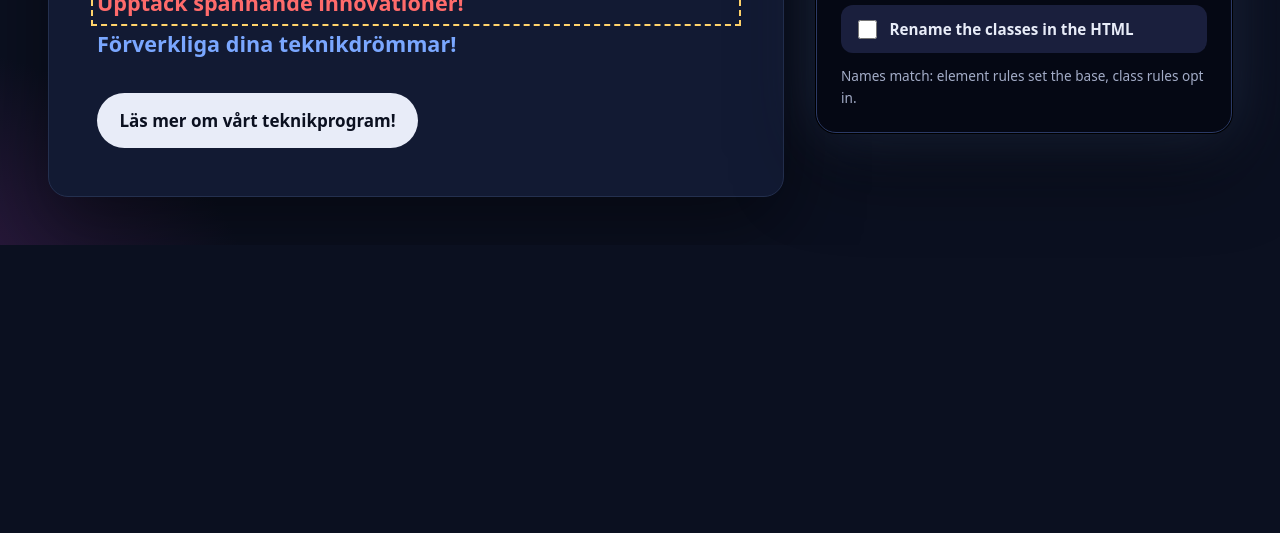
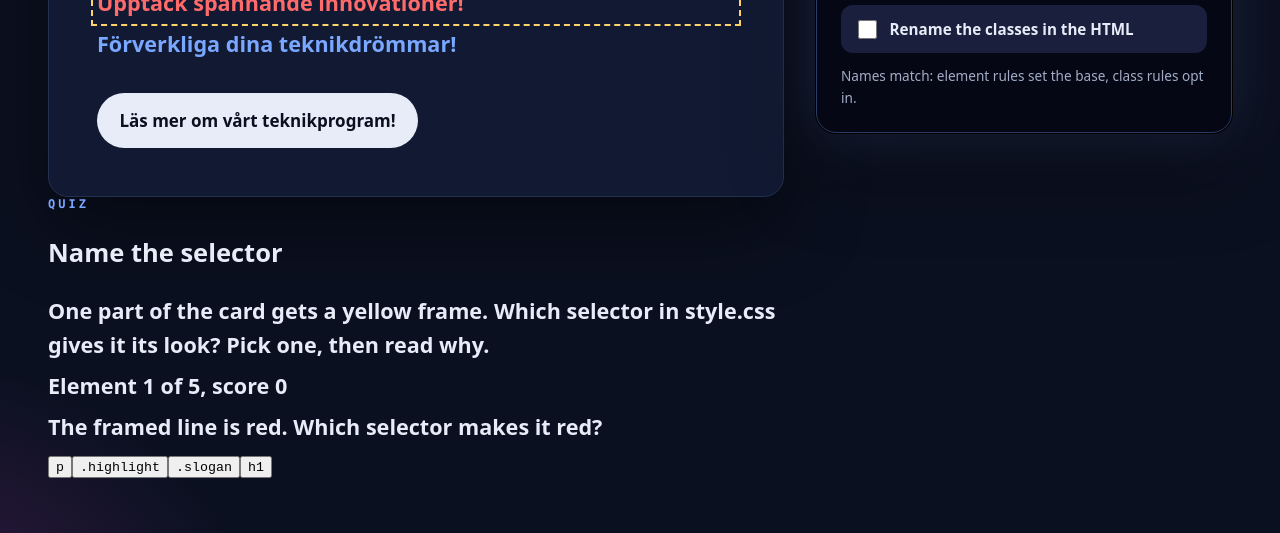
Before and after one commit to abdimannor/tech-world, a plain HTML site: page index.html in a window 1280 px wide. Shown: the part 576-1109 px from the top of the page. Before the commit the page ends 821 px from the top, so only its background shows below. Drawn offline with Linux system fonts and the light colour scheme.

Commit message:
Add the quiz section to the page

```diff
--- a/index.html
+++ b/index.html
@@ -33,6 +33,17 @@
     <label class="ins-switch"><input type="checkbox" id="ins-rename"> <span>Rename the classes in the HTML</span></label>
     <p class="ins-state" role="status">Names match: element rules set the base, class rules opt in.</p>
   </aside>
+  <section class="quiz" id="quiz" aria-labelledby="quiz-title" hidden>
+    <p class="ins-kicker">Quiz</p>
+    <h2 id="quiz-title">Name the selector</h2>
+    <p class="quiz-hint">One part of the card gets a yellow frame. Which selector in style.css gives it its look? Pick one, then read why.</p>
+    <p class="quiz-progress" id="quiz-progress"></p>
+    <p class="quiz-question" id="quiz-question"></p>
+    <div class="quiz-options" id="quiz-options" role="group" aria-labelledby="quiz-question"></div>
+    <p class="quiz-explain" id="quiz-explain" role="status" aria-live="polite"></p>
+    <button type="button" class="quiz-next" id="quiz-next" hidden>Next element</button>
+  </section>
   <script src="inspector.js" defer></script>
+  <script src="quiz.js" defer></script>
 </body>
 </html>
```
